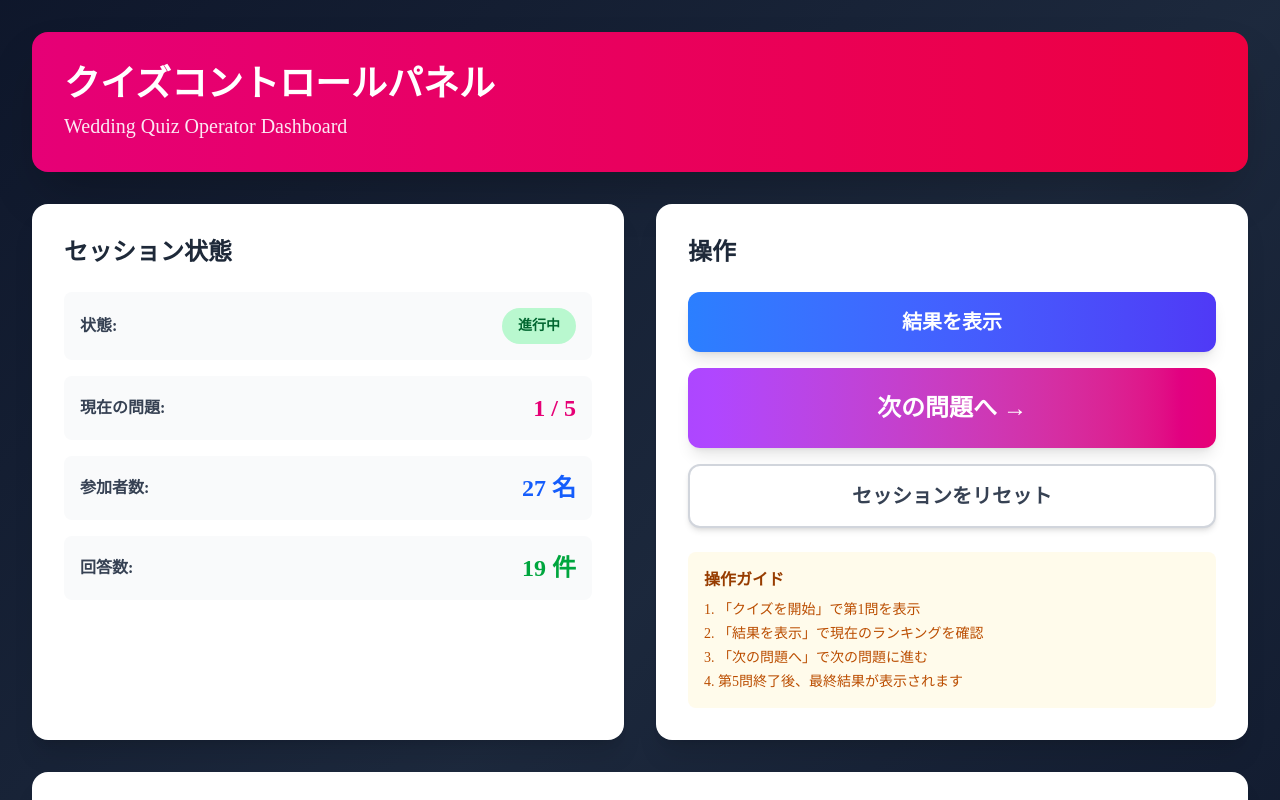
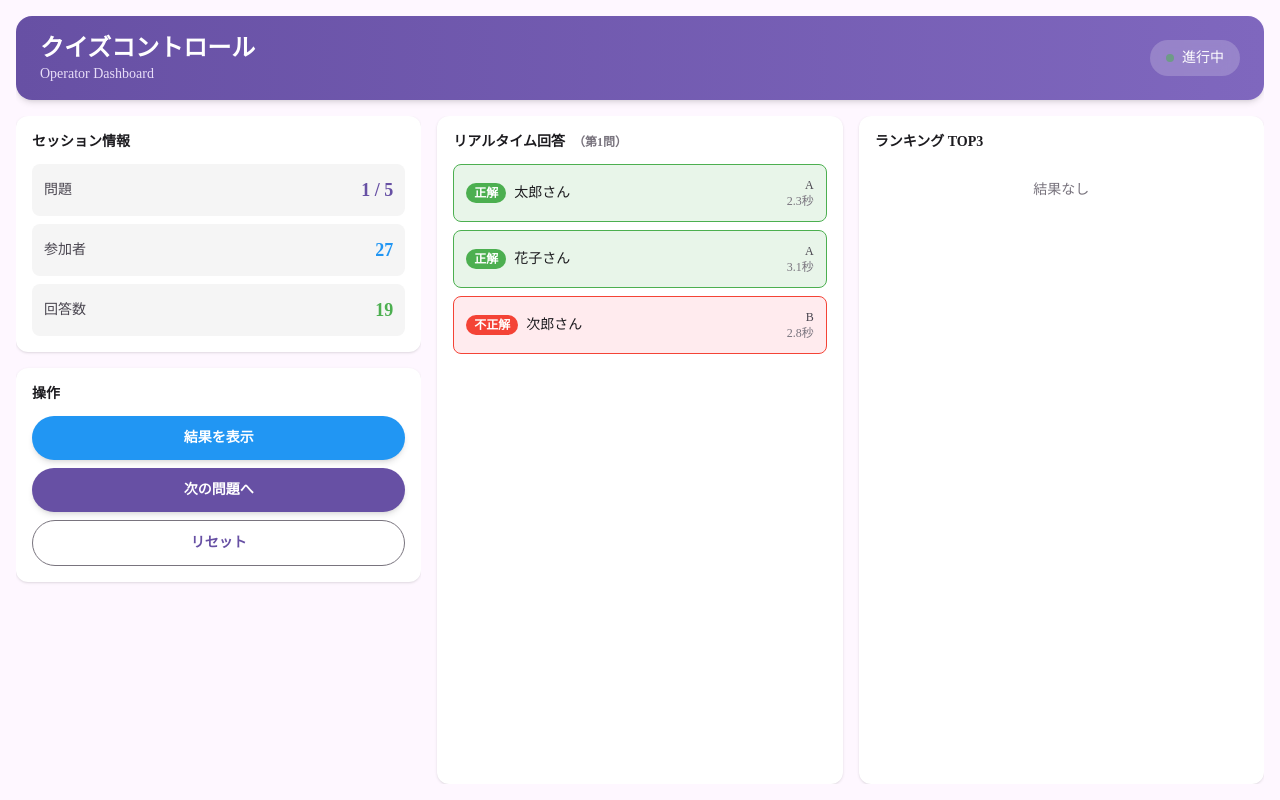
Before and after one commit to REDSPACES/wedinq, a Next.js app: page /control in a window 1280 px wide. Both pictures are taken after a click on the button "クイズを開始". Shown: the top 800 px of the page. Built offline with nearby package versions, Linux system fonts and the light colour scheme.

Commit message:
クイズコントロールパネルUI修正

```diff
--- a/components/Pages/ControlPanel/ControlPanelContent.tsx
+++ b/components/Pages/ControlPanel/ControlPanelContent.tsx
@@ -11,9 +11,9 @@ export default function ControlPanelContent() {
   const [answerCount, setAnswerCount] = useState(0);
   const [answers, setAnswers] = useState<GuestAnswer[]>([]);
   const [rankings, setRankings] = useState<RankingEntry[]>([]);
-  const [allAnswers, setAllAnswers] = useState<GuestAnswer[]>([]); // 全問題の回答を保存
+  const [allAnswers, setAllAnswers] = useState<GuestAnswer[]>([]);
 
-  // モックデータ生成（useEffectの無限ループを防ぐためにuseMemoを使用）
+  // モックデータ生成
   const mockAnswersData = useMemo(() => {
     if (sessionStatus !== "playing") return [];
 
@@ -41,21 +41,19 @@ export default function ControlPanelContent() {
         questionNumber: currentQuestion,
         choice: 1,
         answeredAt: baseTime - 2800,
-        isCorrect: Math.random() > 0.3, // ランダムに正解/不正解
+        isCorrect: Math.random() > 0.3,
       },
     ];
   }, [sessionStatus, currentQuestion]);
 
-  // モックデータをセット（依存関係を最小限に）
   useEffect(() => {
     if (sessionStatus === "playing" && mockAnswersData.length > 0) {
       setAnswers(mockAnswersData);
-      setGuestCount(Math.floor(Math.random() * 10) + 20); // 20-30名
-      setAnswerCount(Math.floor(Math.random() * 10) + 15); // 15-25件
+      setGuestCount(Math.floor(Math.random() * 10) + 20);
+      setAnswerCount(Math.floor(Math.random() * 10) + 15);
     }
   }, [sessionStatus, mockAnswersData]);
 
-  // セッション開始
   const handleStart = useCallback(() => {
     try {
       setSessionStatus("playing");
@@ -70,9 +68,7 @@ export default function ControlPanelContent() {
     }
   }, []);
 
-  // 最終ランキング計算（全問題の回答から計算）
   const calculateFinalRankings = useCallback((allAnswersData: GuestAnswer[]): RankingEntry[] => {
-    // ゲストごとに集計
     const guestStats = new Map<
       string,
       { nickname: string; correctCount: number; totalTime: number }
@@ -82,7 +78,7 @@ export default function ControlPanelContent() {
       if (!answer.isCorrect) continue;
 
       const existing = guestStats.get(answer.guestId);
-      const responseTime = answer.answeredAt; // 実際には問題開始時刻からの経過時間
+      const responseTime = answer.answeredAt;
 
       if (existing) {
         existing.correctCount++;
@@ -96,37 +92,29 @@ export default function ControlPanelContent() {
       }
     }
 
-    // ランキング作成（正解数 > 平均回答時間の順）
     const rankingList = Array.from(guestStats.entries())
-      .map(([guestId, stats]) => ({
-        guestId,
+      .map(([, stats]) => ({
         nickname: stats.nickname,
         correctCount: stats.correctCount,
-        averageResponseTime: stats.totalTime / stats.correctCount / 1000, // 秒に変換
+        averageResponseTime: stats.totalTime / stats.correctCount / 1000,
       }))
       .sort((a, b) => {
-        // 正解数が多い方が上位
         if (a.correctCount !== b.correctCount) {
           return b.correctCount - a.correctCount;
         }
-        // 正解数が同じ場合は平均回答時間が短い方が上位
         return a.averageResponseTime - b.averageResponseTime;
       })
       .slice(0, RANKING_DISPLAY_COUNT)
       .map((entry, index) => ({
         rank: index + 1,
-        nickname: entry.nickname,
-        correctCount: entry.correctCount,
-        averageResponseTime: entry.averageResponseTime,
+        ...entry,
       }));
 
     return rankingList;
   }, []);
 
-  // 次の問題へ
   const handleNextQuestion = useCallback(() => {
     try {
-      // 現在の回答を全回答リストに追加
       setAllAnswers((prev) => [...prev, ...answers]);
 
       if (currentQuestion < TOTAL_QUESTIONS) {
@@ -135,7 +123,6 @@ export default function ControlPanelContent() {
         setRankings([]);
         console.log(`Moving to question ${currentQuestion + 1}`);
       } else {
-        // 最終結果を計算
         const allAnswersWithCurrent = [...allAnswers, ...answers];
         const finalRankings = calculateFinalRankings(allAnswersWithCurrent);
         setRankings(finalRankings);
@@ -148,7 +135,6 @@ export default function ControlPanelContent() {
     }
   }, [currentQuestion, answers, allAnswers, calculateFinalRankings]);
 
-  // セッションリセット
   const handleReset = useCallback(() => {
     try {
       setSessionStatus("waiting");
@@ -165,17 +151,16 @@ export default function ControlPanelContent() {
     }
   }, []);
 
-  // 現在の問題の結果を表示
   const handleShowResults = useCallback(() => {
     try {
       const currentRankings: RankingEntry[] = answers
         .filter((a) => a.isCorrect)
-        .sort((a, b) => a.answeredAt - b.answeredAt) // 回答時刻が早い順
+        .sort((a, b) => a.answeredAt - b.answeredAt)
         .slice(0, RANKING_DISPLAY_COUNT)
         .map((a, index) => ({
           rank: index + 1,
           nickname: a.nickname,
-          correctCount: currentQuestion, // 現在までの正解数（モック）
+          correctCount: currentQuestion,
           averageResponseTime: (Date.now() - a.answeredAt) / 1000,
         }));
       setRankings(currentRankings);
@@ -186,38 +171,32 @@ export default function ControlPanelContent() {
     }
   }, [answers, currentQuestion]);
 
-  // 経過時間を計算
   const getElapsedTime = useCallback((answeredAt: number): string => {
     const elapsed = (Date.now() - answeredAt) / 1000;
     return elapsed.toFixed(1);
   }, []);
 
   return (
-    <div className="min-h-screen bg-gradient-to-br from-slate-900 via-slate-800 to-slate-900 p-8">
-      <div className="mx-auto max-w-7xl">
+    <div className="flex h-screen w-full items-center justify-center bg-[#fef7ff] p-4">
+      <div className="flex h-full w-full max-w-7xl flex-col gap-4 overflow-hidden">
         {/* ヘッダー */}
-        <div className="mb-8 rounded-2xl bg-gradient-to-r from-pink-600 to-rose-600 p-8 shadow-2xl">
-          <h1 className="text-4xl font-bold text-white">クイズコントロールパネル</h1>
-          <p className="mt-2 text-xl text-pink-100">Wedding Quiz Operator Dashboard</p>
+        <div className="flex items-center justify-between rounded-2xl bg-gradient-to-r from-[#6750a4] to-[#7f67be] px-6 py-4 shadow-md">
+          <div>
+            <h1 className="text-2xl font-bold text-white">クイズコントロール</h1>
+            <p className="text-sm text-[#e8def8]">Operator Dashboard</p>
           </div>
-
-        {/* メインコントロールエリア */}
-        <div className="mb-8 grid gap-8 lg:grid-cols-2">
-          {/* セッション状態 */}
-          <div className="rounded-2xl bg-white p-8 shadow-xl">
-            <h2 className="mb-6 text-2xl font-bold text-gray-800">セッション状態</h2>
-            <div className="space-y-4">
-              <div className="flex items-center justify-between rounded-lg bg-gray-50 p-4">
-                <span className="font-semibold text-gray-700">状態:</span>
-                <span
-                  className={`rounded-full px-4 py-2 text-sm font-bold ${
-                    sessionStatus === "waiting"
-                      ? "bg-yellow-200 text-yellow-800"
-                      : sessionStatus === "playing"
-                        ? "bg-green-200 text-green-800"
-                        : "bg-blue-200 text-blue-800"
+          <div className="flex items-center gap-3">
+            <div className="flex items-center gap-2 rounded-full bg-white/20 px-4 py-2 backdrop-blur">
+              <div
+                className={`h-2 w-2 rounded-full ${
+                  sessionStatus === "playing"
+                    ? "bg-[#4caf50] animate-pulse"
+                    : sessionStatus === "finished"
+                      ? "bg-[#2196f3]"
+                      : "bg-[#ff9800]"
                 }`}
-                >
+              />
+              <span className="text-sm font-medium text-white">
                 {sessionStatus === "waiting"
                   ? "待機中"
                   : sessionStatus === "playing"
@@ -225,32 +204,42 @@ export default function ControlPanelContent() {
                     : "終了"}
               </span>
             </div>
-              <div className="flex items-center justify-between rounded-lg bg-gray-50 p-4">
-                <span className="font-semibold text-gray-700">現在の問題:</span>
-                <span className="text-2xl font-bold text-pink-600">
+          </div>
+        </div>
+
+        {/* メインコンテンツエリア */}
+        <div className="grid flex-1 grid-cols-3 gap-4 overflow-hidden">
+          {/* 左カラム：セッション状態 */}
+          <div className="flex flex-col gap-4 overflow-auto">
+            <div className="rounded-xl bg-white p-4 shadow-sm">
+              <h2 className="mb-3 text-sm font-semibold text-[#1c1b1f]">セッション情報</h2>
+              <div className="space-y-2">
+                <div className="flex items-center justify-between rounded-lg bg-[#f5f5f5] p-3">
+                  <span className="text-sm text-[#49454f]">問題</span>
+                  <span className="text-lg font-bold text-[#6750a4]">
                     {currentQuestion} / {TOTAL_QUESTIONS}
                   </span>
                 </div>
-              <div className="flex items-center justify-between rounded-lg bg-gray-50 p-4">
-                <span className="font-semibold text-gray-700">参加者数:</span>
-                <span className="text-2xl font-bold text-blue-600">{guestCount} 名</span>
+                <div className="flex items-center justify-between rounded-lg bg-[#f5f5f5] p-3">
+                  <span className="text-sm text-[#49454f]">参加者</span>
+                  <span className="text-lg font-bold text-[#2196f3]">{guestCount}</span>
                 </div>
-              <div className="flex items-center justify-between rounded-lg bg-gray-50 p-4">
-                <span className="font-semibold text-gray-700">回答数:</span>
-                <span className="text-2xl font-bold text-green-600">{answerCount} 件</span>
+                <div className="flex items-center justify-between rounded-lg bg-[#f5f5f5] p-3">
+                  <span className="text-sm text-[#49454f]">回答数</span>
+                  <span className="text-lg font-bold text-[#4caf50]">{answerCount}</span>
                 </div>
               </div>
             </div>
 
-          {/* コントロールボタン */}
-          <div className="rounded-2xl bg-white p-8 shadow-xl">
-            <h2 className="mb-6 text-2xl font-bold text-gray-800">操作</h2>
-            <div className="space-y-4">
+            {/* 操作ボタン */}
+            <div className="rounded-xl bg-white p-4 shadow-sm">
+              <h2 className="mb-3 text-sm font-semibold text-[#1c1b1f]">操作</h2>
+              <div className="space-y-2">
                 {sessionStatus === "waiting" && (
                   <button
                     type="button"
                     onClick={handleStart}
-                  className="w-full rounded-xl bg-gradient-to-r from-green-500 to-emerald-600 px-8 py-6 text-2xl font-bold text-white shadow-lg transition-all hover:scale-105 hover:shadow-xl"
+                    className="w-full rounded-full bg-[#6750a4] px-6 py-3 text-sm font-semibold text-white shadow-md transition-all hover:bg-[#7f67be] hover:shadow-lg active:scale-95"
                   >
                     クイズを開始
                   </button>
@@ -261,16 +250,16 @@ export default function ControlPanelContent() {
                     <button
                       type="button"
                       onClick={handleShowResults}
-                    className="w-full rounded-xl bg-gradient-to-r from-blue-500 to-indigo-600 px-8 py-4 text-xl font-bold text-white shadow-lg transition-all hover:scale-105"
+                      className="w-full rounded-full bg-[#2196f3] px-6 py-3 text-sm font-semibold text-white shadow-md transition-all hover:bg-[#42a5f5] active:scale-95"
                     >
                       結果を表示
                     </button>
                     <button
                       type="button"
                       onClick={handleNextQuestion}
-                    className="w-full rounded-xl bg-gradient-to-r from-purple-500 to-pink-600 px-8 py-6 text-2xl font-bold text-white shadow-lg transition-all hover:scale-105 hover:shadow-xl"
+                      className="w-full rounded-full bg-[#6750a4] px-6 py-3 text-sm font-semibold text-white shadow-md transition-all hover:bg-[#7f67be] hover:shadow-lg active:scale-95"
                     >
-                    {currentQuestion < TOTAL_QUESTIONS ? "次の問題へ →" : "最終結果を表示"}
+                      {currentQuestion < TOTAL_QUESTIONS ? "次の問題へ" : "最終結果"}
                     </button>
                   </>
                 )}
@@ -278,108 +267,98 @@ export default function ControlPanelContent() {
                 <button
                   type="button"
                   onClick={handleReset}
-                className="w-full rounded-xl border-2 border-gray-300 bg-white px-8 py-4 text-xl font-bold text-gray-700 shadow-md transition-all hover:bg-gray-50"
+                  className="w-full rounded-full border border-[#79747e] bg-white px-6 py-3 text-sm font-semibold text-[#6750a4] transition-all hover:bg-[#f5f5f5] active:scale-95"
                 >
-                セッションをリセット
+                  リセット
                 </button>
-            </div>
-
-            {/* 注意事項 */}
-            <div className="mt-6 rounded-lg bg-amber-50 p-4">
-              <h3 className="mb-2 font-bold text-amber-800">操作ガイド</h3>
-              <ul className="space-y-1 text-sm text-amber-700">
-                <li>1. 「クイズを開始」で第1問を表示</li>
-                <li>2. 「結果を表示」で現在のランキングを確認</li>
-                <li>3. 「次の問題へ」で次の問題に進む</li>
-                <li>4. 第{TOTAL_QUESTIONS}問終了後、最終結果が表示されます</li>
-              </ul>
               </div>
             </div>
           </div>
 
-        {/* リアルタイム回答モニター */}
+          {/* 中央カラム：リアルタイム回答 */}
+          <div className="overflow-auto rounded-xl bg-white p-4 shadow-sm">
+            <h2 className="mb-3 text-sm font-semibold text-[#1c1b1f]">
+              リアルタイム回答
               {sessionStatus === "playing" && (
-          <div className="mb-8 rounded-2xl bg-white p-8 shadow-xl">
-            <h2 className="mb-6 text-2xl font-bold text-gray-800">
-              リアルタイム回答モニター（第{currentQuestion}問）
+                <span className="ml-2 text-xs text-[#79747e]">（第{currentQuestion}問）</span>
+              )}
             </h2>
-            <div className="space-y-3">
-              {answers.length === 0 ? (
-                <p className="text-center text-gray-500">回答待ち...</p>
-              ) : (
-                answers.map((answer) => (
+            <div className="space-y-2">
+              {sessionStatus === "playing" && answers.length === 0 && (
+                <p className="py-4 text-center text-sm text-[#79747e]">回答待ち...</p>
+              )}
+              {answers.map((answer) => (
                 <div
                   key={answer.guestId}
-                    className={`flex items-center justify-between rounded-lg p-4 ${
+                  className={`flex items-center justify-between rounded-lg border p-3 ${
                     answer.isCorrect
-                        ? "border-2 border-green-300 bg-green-50"
-                        : "border-2 border-red-300 bg-red-50"
+                      ? "border-[#4caf50] bg-[#e8f5e9]"
+                      : "border-[#f44336] bg-[#ffebee]"
                   }`}
                 >
-                    <div className="flex items-center gap-4">
+                  <div className="flex items-center gap-2">
                     <span
-                        className={`rounded-full px-3 py-1 text-sm font-bold ${
-                          answer.isCorrect
-                            ? "bg-green-200 text-green-800"
-                            : "bg-red-200 text-red-800"
+                      className={`rounded-full px-2 py-0.5 text-xs font-semibold ${
+                        answer.isCorrect ? "bg-[#4caf50] text-white" : "bg-[#f44336] text-white"
                       }`}
                     >
                       {answer.isCorrect ? "正解" : "不正解"}
                     </span>
-                      <span className="text-lg font-semibold text-gray-800">{answer.nickname}</span>
+                    <span className="text-sm font-medium text-[#1c1b1f]">{answer.nickname}</span>
                   </div>
                   <div className="text-right">
-                      <div className="text-sm text-gray-600">
-                        選択: {CHOICE_LABELS[answer.choice]}
-                      </div>
-                      <div className="text-xs text-gray-500">
+                    <div className="text-xs text-[#49454f]">{CHOICE_LABELS[answer.choice]}</div>
+                    <div className="text-xs text-[#79747e]">
                       {getElapsedTime(answer.answeredAt)}秒
-                      </div>
-                    </div>
-                  </div>
-                ))
-              )}
-            </div>
-          </div>
-        )}
-
-        {/* ランキング表示 */}
-        {rankings.length > 0 && (
-          <div className="rounded-2xl bg-gradient-to-br from-yellow-50 to-pink-50 p-8 shadow-xl">
-            <h2 className="mb-6 text-3xl font-bold text-gray-800">
-              {sessionStatus === "finished" ? "最終ランキング TOP3" : "現在のランキング TOP3"}
-            </h2>
-            <div className="space-y-4">
-              {rankings.map((entry) => (
-                <div
-                  key={entry.rank}
-                  className={`flex items-center justify-between rounded-xl p-6 shadow-lg ${
-                    entry.rank === 1
-                      ? "bg-gradient-to-r from-yellow-300 to-yellow-400"
-                      : entry.rank === 2
-                        ? "bg-gradient-to-r from-gray-300 to-gray-400"
-                        : "bg-gradient-to-r from-orange-300 to-orange-400"
-                  }`}
-                >
-                  <div className="flex items-center gap-6">
-                    <div className="flex h-16 w-16 items-center justify-center rounded-full bg-white shadow-md">
-                      <span className="text-3xl font-bold text-gray-800">{entry.rank}</span>
-                    </div>
-                    <span className="text-3xl font-bold text-gray-900">{entry.nickname}</span>
-                  </div>
-                  <div className="text-right">
-                    <div className="text-2xl font-bold text-gray-900">
-                      正解数: {entry.correctCount}
-                    </div>
-                    <div className="text-lg text-gray-700">
-                      平均: {entry.averageResponseTime.toFixed(1)}秒
                     </div>
                   </div>
                 </div>
               ))}
             </div>
           </div>
+
+          {/* 右カラム：ランキング */}
+          <div className="overflow-auto rounded-xl bg-white p-4 shadow-sm">
+            <h2 className="mb-3 text-sm font-semibold text-[#1c1b1f]">ランキング TOP3</h2>
+            {rankings.length === 0 ? (
+              <p className="py-4 text-center text-sm text-[#79747e]">結果なし</p>
+            ) : (
+              <div className="space-y-2">
+                {rankings.map((entry) => (
+                  <div
+                    key={entry.rank}
+                    className={`flex items-center gap-3 rounded-lg border p-3 ${
+                      entry.rank === 1
+                        ? "border-[#ffd700] bg-gradient-to-r from-[#fff9e6] to-[#fffaed]"
+                        : entry.rank === 2
+                          ? "border-[#c0c0c0] bg-gradient-to-r from-[#f5f5f5] to-[#fafafa]"
+                          : "border-[#cd7f32] bg-gradient-to-r from-[#fff4e6] to-[#fff7ed]"
+                    }`}
+                  >
+                    <div
+                      className={`flex h-10 w-10 flex-shrink-0 items-center justify-center rounded-full font-bold text-white ${
+                        entry.rank === 1
+                          ? "bg-[#ffd700]"
+                          : entry.rank === 2
+                            ? "bg-[#c0c0c0]"
+                            : "bg-[#cd7f32]"
+                      }`}
+                    >
+                      {entry.rank}
+                    </div>
+                    <div className="flex-1">
+                      <div className="text-sm font-semibold text-[#1c1b1f]">{entry.nickname}</div>
+                      <div className="text-xs text-[#49454f]">
+                        正解: {entry.correctCount} 問 ・ 平均:{" "}
+                        {entry.averageResponseTime.toFixed(1)}秒
+                      </div>
+                    </div>
+                  </div>
+                ))}
+              </div>
             )}
+          </div>
+        </div>
       </div>
     </div>
   );
```
Lines whose indentation alone changed are shown as unchanged.
